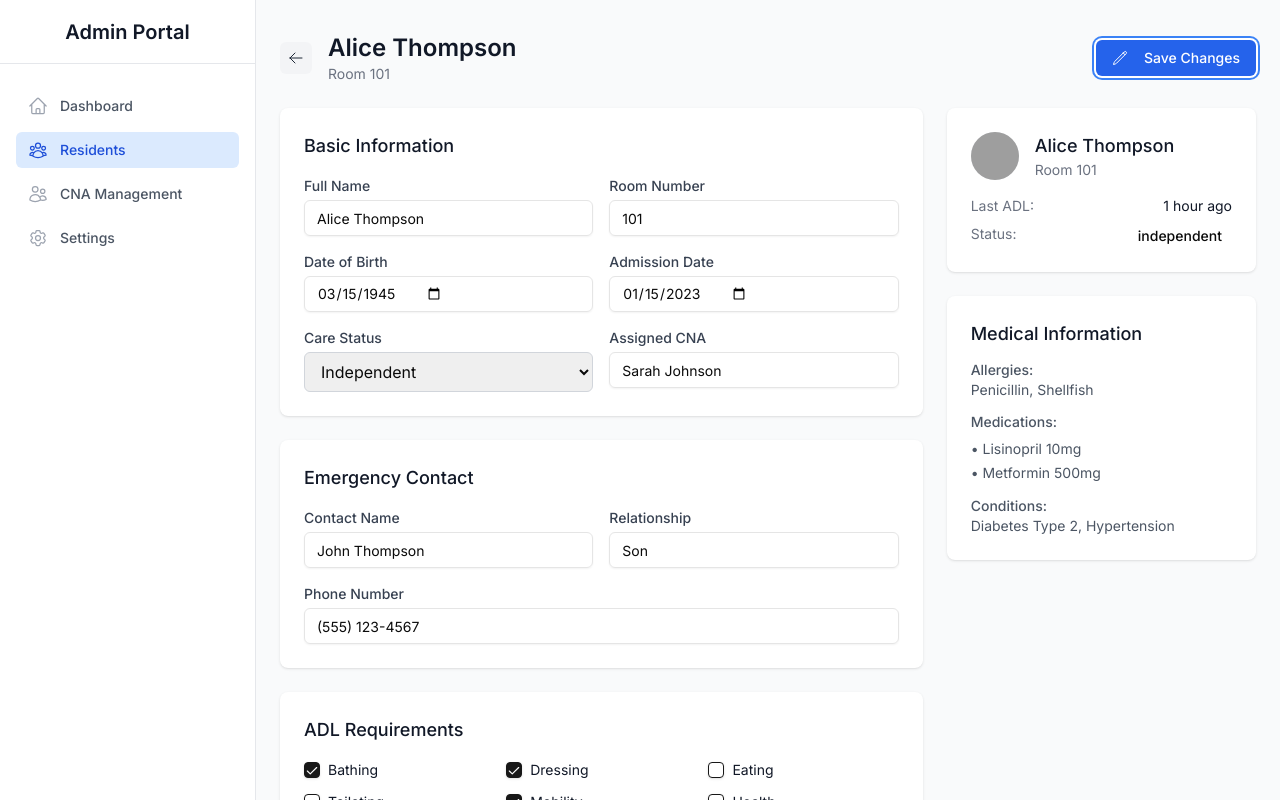
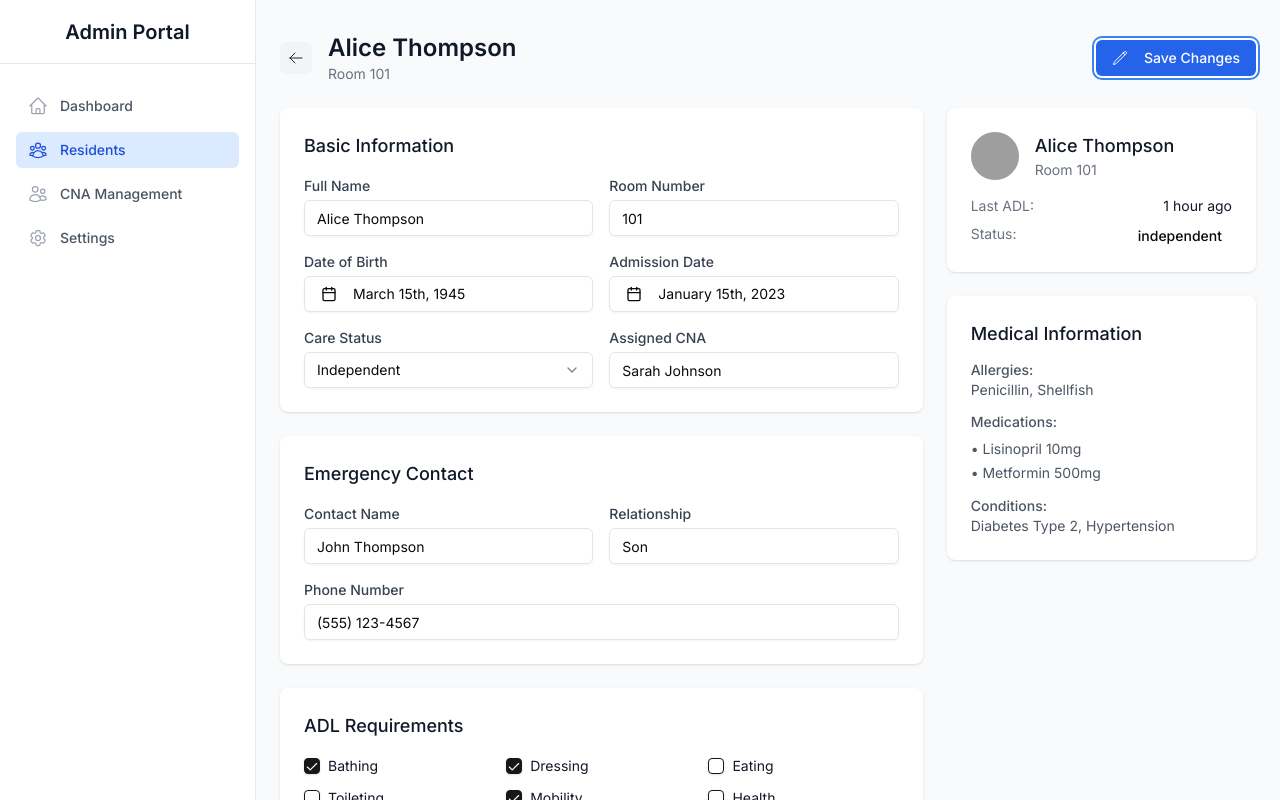
Before and after one commit to mattheskaiser/smartchartpro-demo, a Next.js app: page /admin/residents/1 in a window 1280 px wide. Both pictures are taken after a click on the button "Edit". Built offline with nearby package versions, Linux system fonts and the light colour scheme; grey boxes are pictures that could not be loaded.

Commit message:
feat(residents): add select and date picker components

```diff
--- /dev/null
+++ b/src/components/atoms/Dropdown.atom.tsx
@@ -0,0 +1,48 @@
+'use client';
+
+import * as React from 'react';
+import {
+  Select,
+  SelectContent,
+  SelectItem,
+  SelectTrigger,
+  SelectValue,
+} from '@/components/ui/select';
+
+interface DropdownOption {
+  value: string;
+  label: string;
+}
+
+interface DropdownAtomProps {
+  value?: string;
+  onValueChange?: (value: string) => void;
+  placeholder?: string;
+  options: DropdownOption[];
+  disabled?: boolean;
+  className?: string;
+}
+
+export const DropdownAtom = ({
+  value,
+  onValueChange,
+  placeholder = 'Select an option',
+  options,
+  disabled = false,
+  className,
+}: DropdownAtomProps) => {
+  return (
+    <Select value={value} onValueChange={onValueChange} disabled={disabled}>
+      <SelectTrigger className={className}>
+        <SelectValue placeholder={placeholder} />
+      </SelectTrigger>
+      <SelectContent>
+        {options.map((option) => (
+          <SelectItem key={option.value} value={option.value}>
+            {option.label}
+          </SelectItem>
+        ))}
+      </SelectContent>
+    </Select>
+  );
+};
--- /dev/null
+++ b/src/components/molecules/DatePicker.molecule.tsx
@@ -0,0 +1,68 @@
+'use client';
+
+import * as React from 'react';
+import { format } from 'date-fns';
+import { Calendar as CalendarIcon } from 'lucide-react';
+import { cn } from '@/lib/utils';
+import { Button } from '@/components/ui/button';
+import { Calendar } from '@/components/ui/calendar';
+import { Popover, PopoverContent, PopoverTrigger } from '@/components/ui/popover';
+
+interface DatePickerProps {
+  value?: string;
+  onChange?: (date: string) => void;
+  placeholder?: string;
+  disabled?: boolean;
+  className?: string;
+}
+
+export const DatePickerMolecule = ({
+  value,
+  onChange,
+  placeholder = 'Pick a date',
+  disabled = false,
+  className,
+}: DatePickerProps) => {
+  // Parse date string properly to avoid timezone issues
+  const dateValue = value ? new Date(value + 'T00:00:00') : undefined;
+
+  const handleDateSelect = (date: Date | undefined) => {
+    if (date && onChange) {
+      // Use local date to avoid timezone issues
+      const year = date.getFullYear();
+      const month = String(date.getMonth() + 1).padStart(2, '0');
+      const day = String(date.getDate()).padStart(2, '0');
+      onChange(`${year}-${month}-${day}`);
+    }
+  };
+
+  return (
+    <Popover>
+      <PopoverTrigger asChild>
+        <Button
+          variant="outline"
+          className={cn(
+            'w-full justify-start text-left font-normal',
+            !dateValue && 'text-muted-foreground',
+            className
+          )}
+          disabled={disabled}
+        >
+          <CalendarIcon className="mr-2 h-4 w-4" />
+          {dateValue ? format(dateValue, 'PPP') : <span>{placeholder}</span>}
+        </Button>
+      </PopoverTrigger>
+      <PopoverContent className="w-auto p-0">
+        <Calendar
+          mode="single"
+          selected={dateValue}
+          onSelect={handleDateSelect}
+          defaultMonth={dateValue || new Date()}
+          captionLayout="dropdown"
+          startMonth={new Date(1900, 0)}
+          endMonth={new Date(new Date().getFullYear() + 10, 11)}
+        />
+      </PopoverContent>
+    </Popover>
+  );
+};
--- a/src/components/molecules/resident/AddResidentModal.molecule.tsx
+++ b/src/components/molecules/resident/AddResidentModal.molecule.tsx
@@ -3,7 +3,7 @@
 import { useState } from 'react';
 import { ButtonAtom } from '@/components/atoms/Button.atom';
 import { InputAtom } from '@/components/atoms/Input.atom';
-import { SelectAtom } from '@/components/atoms/Select.atom';
+import { DropdownAtom } from '@/components/atoms/Dropdown.atom';
 import { LabelAtom } from '@/components/atoms/Label.atom';
 import { TextAtom } from '@/components/atoms/Text.atom';
 import { CheckboxAtom } from '@/components/atoms/Checkbox.atom';
@@ -78,11 +78,16 @@ export const AddResidentModalMolecule = ({ isOpen, onClose, onSubmit }: AddResid
           </div>
           <div>
             <LabelAtom>Status</LabelAtom>
-            <SelectAtom value={form.status} onChange={e => handleChange('status', e.target.value)}>
-              <option value="independent">Independent</option>
-              <option value="partial">Partial</option>
-              <option value="full">Full</option>
-            </SelectAtom>
+            <DropdownAtom
+              value={form.status}
+              onValueChange={(value) => handleChange('status', value)}
+              placeholder="Select care status"
+              options={[
+                { value: 'independent', label: 'Independent' },
+                { value: 'partial', label: 'Partial' },
+                { value: 'full', label: 'Full' }
+              ]}
+            />
           </div>
           <div>
             <LabelAtom>ADLs</LabelAtom>
--- a/src/components/molecules/resident/ResidentBasicInformation.molecule.tsx
+++ b/src/components/molecules/resident/ResidentBasicInformation.molecule.tsx
@@ -4,8 +4,9 @@ import { CardAtom } from '@/components/atoms/Card.atom';
 import { TextAtom } from '@/components/atoms/Text.atom';
 import { LabelAtom } from '@/components/atoms/Label.atom';
 import { InputAtom } from '@/components/atoms/Input.atom';
-import { SelectAtom } from '@/components/atoms/Select.atom';
+import { DropdownAtom } from '@/components/atoms/Dropdown.atom';
 import { BadgeAtom } from '@/components/atoms/Badge.atom';
+import { DatePickerMolecule } from '@/components/molecules/DatePicker.molecule';
 
 interface ResidentBasicInformationProps {
   resident: {
@@ -58,10 +59,10 @@ export const ResidentBasicInformationMolecule = ({
         <div>
           <LabelAtom>Date of Birth</LabelAtom>
           {isEditing ? (
-            <InputAtom
-              type="date"
+            <DatePickerMolecule
               value={resident.dateOfBirth}
-              onChange={e => onInputChange('dateOfBirth', e.target.value)}
+              onChange={(date) => onInputChange('dateOfBirth', date)}
+              placeholder="Select date of birth"
             />
           ) : (
             <TextAtom>{new Date(resident.dateOfBirth).toLocaleDateString()}</TextAtom>
@@ -70,10 +71,10 @@ export const ResidentBasicInformationMolecule = ({
         <div>
           <LabelAtom>Admission Date</LabelAtom>
           {isEditing ? (
-            <InputAtom
-              type="date"
+            <DatePickerMolecule
               value={resident.admissionDate}
-              onChange={e => onInputChange('admissionDate', e.target.value)}
+              onChange={(date) => onInputChange('admissionDate', date)}
+              placeholder="Select admission date"
             />
           ) : (
             <TextAtom>{new Date(resident.admissionDate).toLocaleDateString()}</TextAtom>
@@ -82,14 +83,16 @@ export const ResidentBasicInformationMolecule = ({
         <div>
           <LabelAtom>Care Status</LabelAtom>
           {isEditing ? (
-            <SelectAtom
+            <DropdownAtom
               value={resident.status}
-              onChange={e => onInputChange('status', e.target.value)}
-            >
-              <option value="independent">Independent</option>
-              <option value="partial">Partial</option>
-              <option value="full">Full</option>
-            </SelectAtom>
+              onValueChange={(value) => onInputChange('status', value)}
+              placeholder="Select care status"
+              options={[
+                { value: 'independent', label: 'Independent' },
+                { value: 'partial', label: 'Partial' },
+                { value: 'full', label: 'Full' }
+              ]}
+            />
           ) : (
             <BadgeAtom variant={resident.status as 'info' | 'warning' | 'success'}>
               {resident.status}
```
